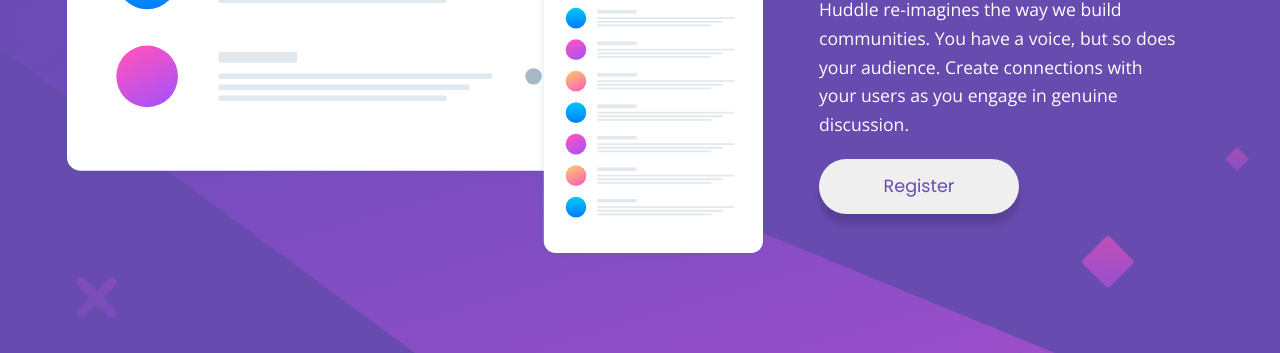
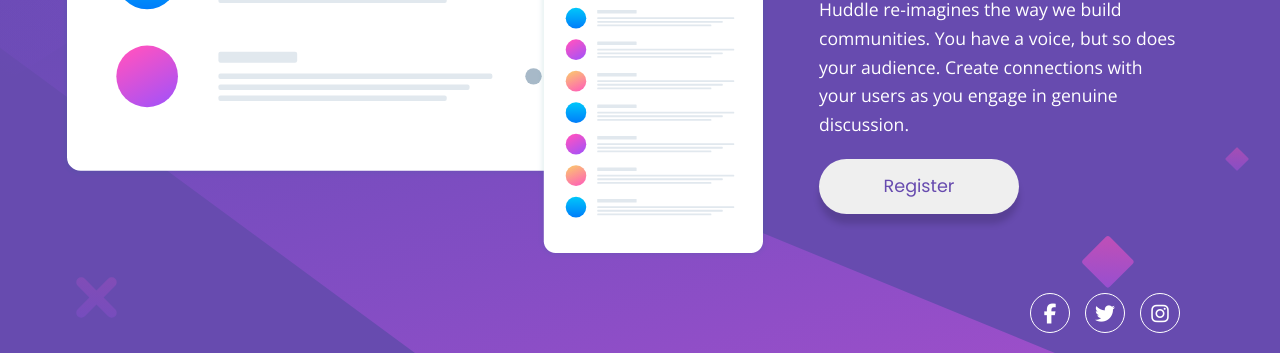
Before and after one commit to Zachcos/FeMentor-HuddleLandingPageWithSingleIntroductorySection, a plain HTML site: page index.html in a window 1280 px wide. Shown: the part 447-800 px from the top of the page. Drawn offline with nearby package versions, Linux system fonts and the light colour scheme.

Commit message:
Add social icons

```diff
--- a/index.html
+++ b/index.html
@@ -13,6 +13,10 @@
       href="https://fonts.googleapis.com/css2?family=Open+Sans&family=Poppins:wght@400;700&display=swap"
       rel="stylesheet"
     />
+    <script
+      src="https://kit.fontawesome.com/c3abb1e5c6.js"
+      crossorigin="anonymous"
+    ></script>
     <link rel="stylesheet" href="css/style.css" />
     <title>
       Frontend Mentor | Huddle landing page with single introductory section
@@ -440,6 +444,13 @@
           </p>
           <button class="main--copy__button">Register</button>
         </div>
+        <div class="social">
+          <div class="social--icon">
+            <i class="fab fa-lg fa-facebook-f"></i>
+          </div>
+          <div class="social--icon"><i class="fab fa-lg fa-twitter"></i></div>
+          <div class="social--icon"><i class="fab fa-lg fa-instagram"></i></div>
+        </div>
       </div>
     </div>
   </body>
--- a/scss/style.scss
+++ b/scss/style.scss
@@ -67,4 +67,22 @@ $violet: hsl(257, 40%, 49%);
       }
     }
   }
+  .social {
+    bottom: 20px;
+    display: flex;
+    position: absolute;
+    right: 100px;
+    &--icon {
+      align-items: center;
+      border-radius: 50%;
+      border: 1px solid white;
+      color: white;
+      cursor: pointer;
+      display: flex;
+      height: 40px;
+      justify-content: center;
+      margin-left: 15px;
+      width: 40px;
+    }
+  }
 }
```
Also changed, not shown: css/style.css, 1 other file.
